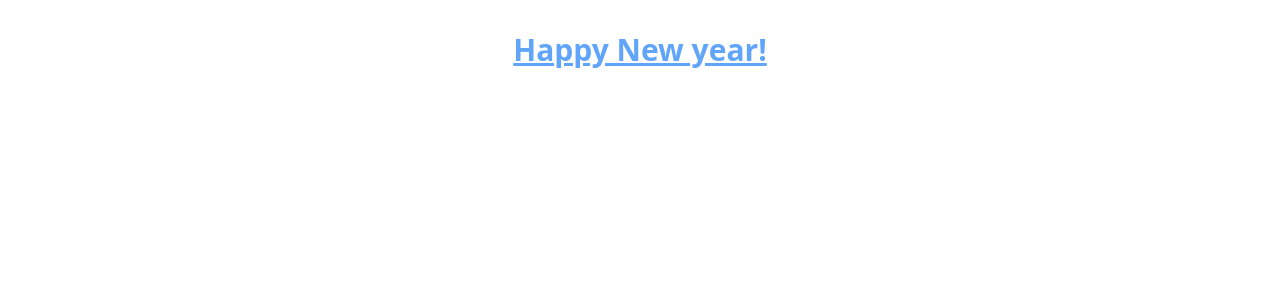
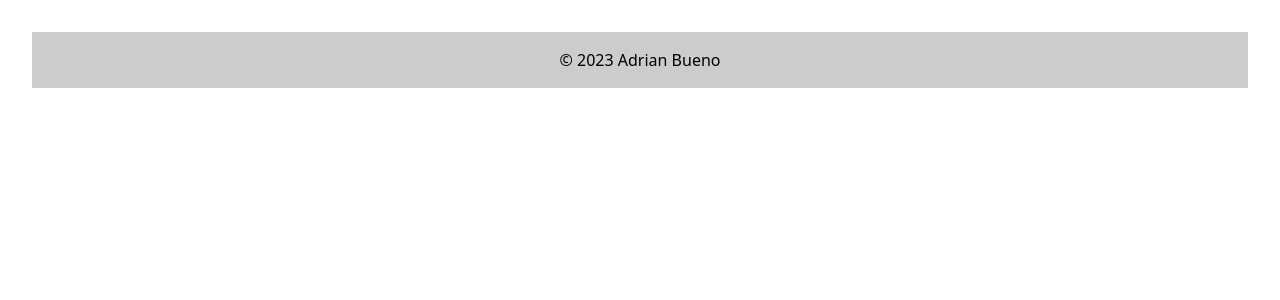
Before and after one commit to adrianlbueno/the-pocman-online-shop, a React (Vite) app: page / in a window 1280 px wide. Shown: the top 300 px of the page. Built offline with nearby package versions, Linux system fonts and the light colour scheme.

Commit message:
add a footer

```diff
--- a/src/App.jsx
+++ b/src/App.jsx
@@ -1,11 +1,10 @@
 import './App.css'
-
-function App() {
-
+import Footer from './components/common/Footer'
+const App = () => {
   return (
-    <h1 className=" text-blue-400 text-3xl font-bold underline">
-      Happy New year!
-    </h1>
+    <>
+      <Footer />
+    </>
   )
 }
 
--- /dev/null
+++ b/src/components/common/Footer.jsx
@@ -0,0 +1,16 @@
+const getYear = () => {
+    return new Date().getFullYear();
+}
+
+const Footer = () => {
+    return (
+        <>
+            <footer>
+                <div className="p-4 text-center bg-black bg-opacity-20">
+                    <span> &copy; {getYear()} Adrian Bueno</span>
+                </div>
+            </footer>
+        </>);
+}
+
+export default Footer;
```
